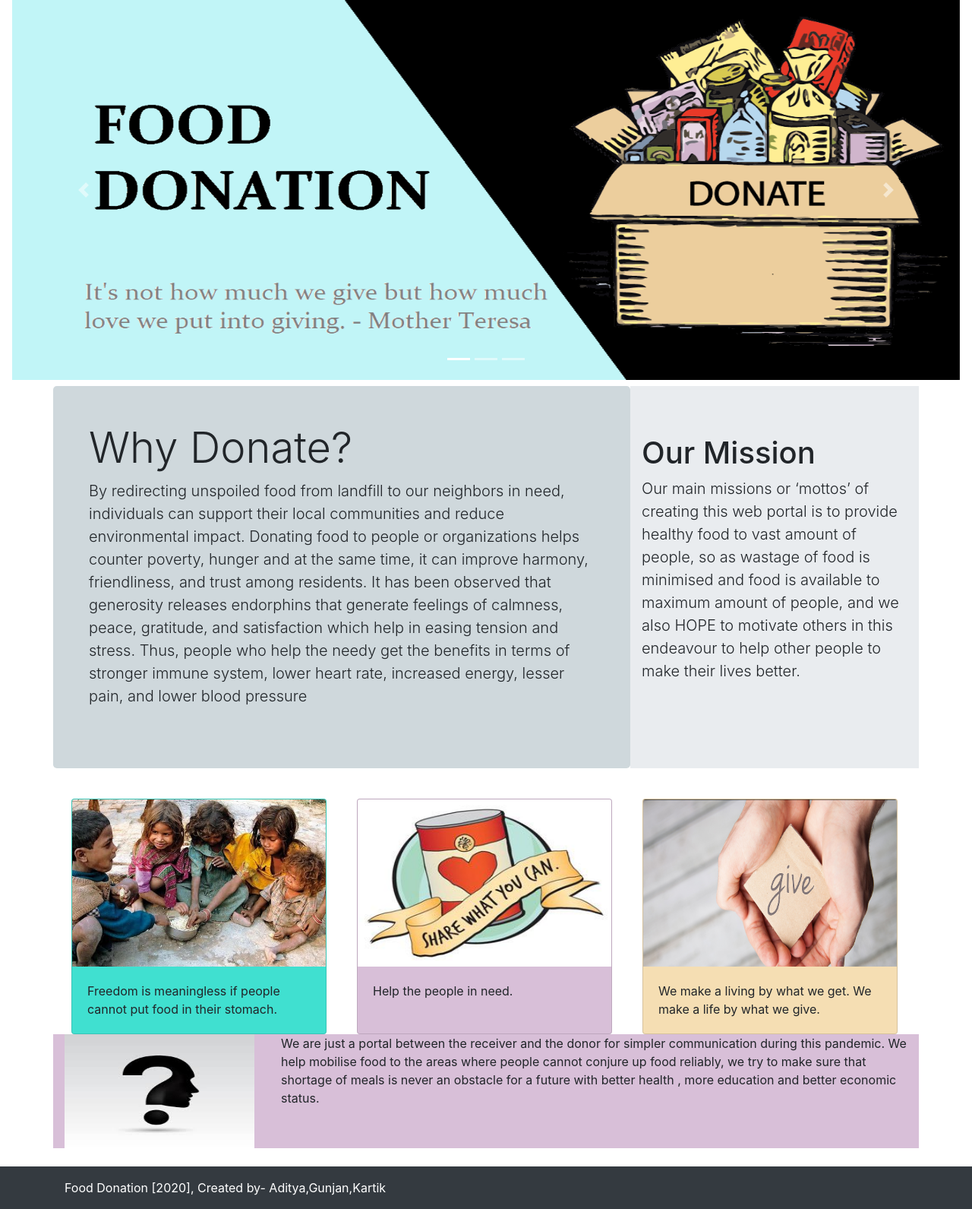
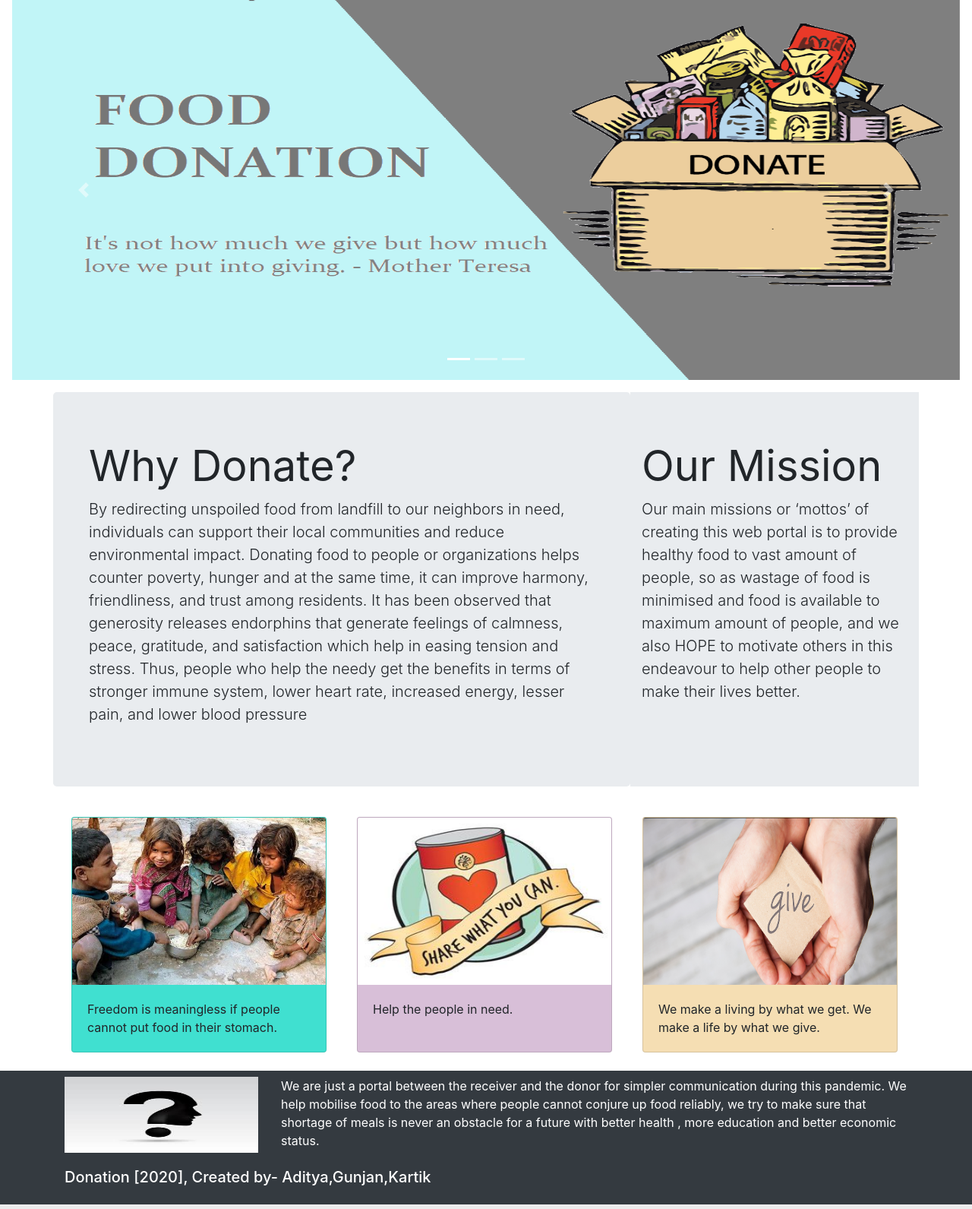
Before and after one commit to adityanav123/FoodDonation, a Django app: page / in a window 1280 px wide. Shown: the part 56-1647 px from the top of the page at 76% size. Run offline with Django 3.2, Linux system fonts and the light colour scheme; some libraries are stand-ins or nearby versions.

Commit message:
Update home_gc.html

```diff
--- a/templates/home_gc.html
+++ b/templates/home_gc.html
@@ -71,10 +71,10 @@ form.fix-rounded-right {
               </ol>
               <div class="carousel-inner">
                 <div class="carousel-item active">
-                  <img src="{% static 'images/cr4.png' %}" class="d-block w-100" alt="..hi" width="100" height="500">
+                  <img src="{% static 'images/cr3.png' %}" class="d-block w-100" alt="..hi" width="100" height="500">
                 </div>
                 <div class="carousel-item">
-                    <img src="{% static 'images/cr3.png' %}" class="d-block w-100"  width="100" height="500">
+                    <img src="{% static 'images/cr14.jpg' %}" class="d-block w-100"  width="100" height="500">
                     <!-- <div class="centered">Centered</div> -->
                   </div>
                 <div class="carousel-item">
@@ -114,11 +114,12 @@ form.fix-rounded-right {
       </div>
 
 
-      <div class="container mt-2">
-        <div class="row">
-          <div class="col-8 pt-5 jumbotron" style="background-color:#CFD8DC;">
+      <div class="container mt-3">
+        <div class="row ">
+          <div class="col-8 jumbotron">
+            <!-- style="background-color:#CFD8DC;"> -->
             <div class="container">
-              <h1 class="display-4">Why Donate?</h1>
+              <h1 class="display-4"><strong> Why Donate?</strong></h1>
               <p class="lead">By redirecting unspoiled food from landfill to our neighbors in need, individuals can support their local communities and reduce environmental impact.
                 Donating food to people or organizations helps counter poverty, hunger and at the same time, it can improve harmony, friendliness, and trust among residents.
                 It has been observed that generosity releases endorphins that generate feelings of calmness, peace, gratitude, and satisfaction which help in easing tension and stress.
@@ -127,7 +128,7 @@ form.fix-rounded-right {
           </div>
           <div class="col-4 jumbotron jumbotron-fluid">
             <div class="container">
-              <h1 class="">Our Mission</h1>
+              <h1 class="display-4"><strong>Our Mission</strong></h1>
               <p class="lead">Our main missions or ‘mottos’ of creating this web portal is to provide healthy food to vast amount of people, so as wastage of food is minimised and food is available to maximum amount of people, and we also HOPE to motivate others in this endeavour to help other people to make their lives better.</p>
             </div>
           </div>
@@ -174,7 +175,7 @@ form.fix-rounded-right {
           </div>
         </div>
       </div> -->
-      <div class="container">
+      <!-- <div class="container">
         <div class="row" style="background-color: thistle;">
           <div class="col-3">
             <img src="{% static 'images/cr13.jpg' %}" class="d-block"  width="250" height="150">
@@ -183,12 +184,24 @@ form.fix-rounded-right {
             <p>We are just a portal between the receiver and the donor for simpler communication during this pandemic. We help mobilise food to the areas where people cannot conjure up food reliably, we try to make sure that shortage of meals is never an obstacle for a future with better health , more education and better economic status.</p>
           </div>
         </div>
-      </div>
+      </div> -->
       <footer>
         <div class= "navbar navbar-inverse bg-dark navbar-static-bottom mt-4" role="navigation">
+
+          <div class="container">
+            <div class="row">
+            <div class="col-3">
+              <img src="{% static 'images/cr13.jpg' %}" class="d-block w-100" alt="..hi" width="100" height="100">
+            </div>
+            <div class="col" style="color: white;">
+              <p>We are just a portal between the receiver and the donor for simpler communication during this pandemic. We help mobilise food to the areas where people cannot conjure up food reliably, we try to make sure that shortage of meals is never an obstacle for a future with better health , more education and better economic status.</p>
+            </div>
+            </div>
+          </div>
+
             <div class="container">
               <div class="navbar-text pull-right" style="color: white;">
-                Food Donation [2020], Created by- Aditya,Gunjan,Kartik
+                <h5> Donation [2020], Created by- Aditya,Gunjan,Kartik</h5>
               </div>
             </div>
             <!-- <div class= "navbar-text pull-right"> -->
```
